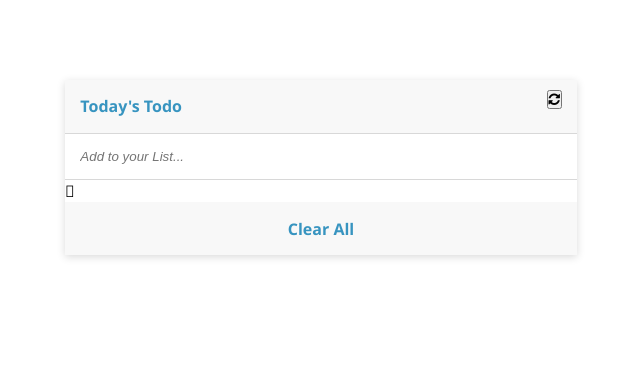
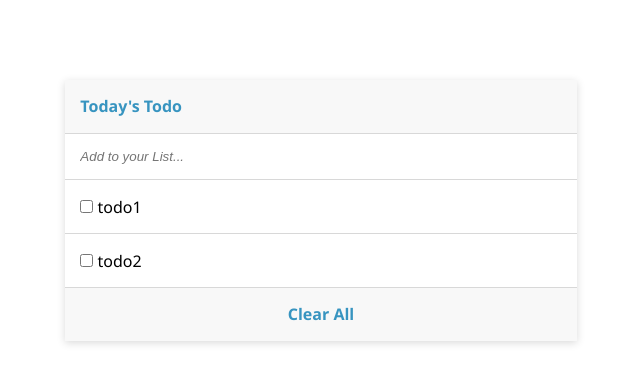
Before and after one commit to Enoisong/to_dolist, a website built with webpack: page src/index.html in a window 1280 px wide. Shown: the whole page, without its empty margins (319-959 px from the left). Built offline with nearby package versions, Linux system fonts and the light colour scheme.

Commit message:
update  modules

```diff
--- a/src/index.html
+++ b/src/index.html
@@ -12,15 +12,8 @@
 
 <body>
     <div class="container">
-        <button class="button">
-            <div id="btn1"><i class="fa fa-refresh"></i></div>
-        </button>
-        <h4 class="heading">Today's Todo</h4>
+        <h4 class="title">Today's Todo</h4>
         <input type="text" placeholder="Add to your List..." autofocus />
-        <div class="todos">
-            <i class="fas fa-location-arrow"></i>
-        </button>
-
         <div class="todos">
             <!--todos added automatically-->
         </div>
--- a/src/index.js
+++ b/src/index.js
@@ -3,9 +3,9 @@ import './style.css';
 const todosList = [
   {description: 'todo2', completed: false, index: 2},
   {description: 'todo1', completed: false, index: 1 },
-]
+];
 
-constrender = (list) => {
+const render = (list) => {
     const sortedTodos = list.sort((a, b) => a.index - b.index);
     const todosContainer = document.querySelector('.todos');
     let todosHtml = '';
--- a/src/style.css
+++ b/src/style.css
@@ -21,7 +21,7 @@ body {
   margin: 80px auto;
 }
 
-.heading {
+.title {
   padding: 3%;
   color: rgba(5, 122, 177, 0.795);
   background-color: rgba(240, 240, 240, 0.493);
```
Also changed, not shown: screen.png (deleted).
